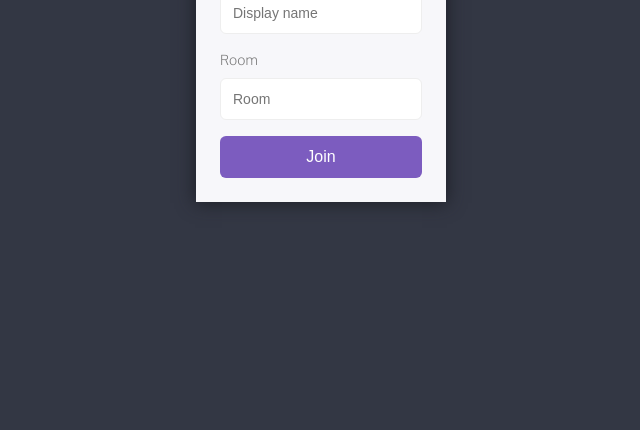
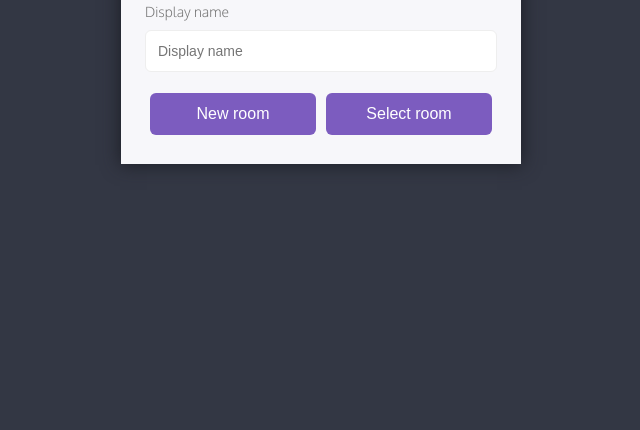
Before and after one commit to rosemdev/node-chat-app, a website: page public/index.html in a window 1280 px wide. Shown: the part 370-800 px from the top of the page, without its empty margins (319-959 px from the left). Drawn offline with nearby package versions, Linux system fonts and the light colour scheme; no server answers.

Commit message:
Added base structure to the join form and styles

```diff
--- a/public/css/styles.css
+++ b/public/css/styles.css
@@ -47,6 +47,7 @@
     font-size: 16px;
     border-radius: 6px;
     transition: background .3s ease;
+    margin: 5px;
 }
 
 button:hover {
@@ -73,16 +74,28 @@
     box-shadow: 0px 0px 17px 1px #1D1F26;
     background: #F7F7FA;
     padding: 24px;
-    width: 250px;
+    width: 400px;
 }
 
-.centered-form button {
-    width: 100%;
+.join-block button {
+    width: calc(100% - 10px);
 }
 
 .centered-form input {
     margin-bottom: 16px;
     width: 100%;
+}
+
+.new-room-block, .rooms-list-block, .join-block {
+    display: none;
+}
+
+.room-choice-block {
+    display: flex;
+}
+
+.room-choice-block button {
+    width: calc(50% - 10px);
 }
 
 /* Chat Page Layout */
--- a/public/index.html
+++ b/public/index.html
@@ -13,22 +13,33 @@
         <div class="centered-form__box">
             <h1>Join</h1>
             <form action="./chat.html">
-                <label for="username">Display name</label>
-                <input type="text" name="username" placeholder="Display name" required>
-                <label for="room">Room</label>
-                <input type="text" name="room" placeholder="Room" required>
-                <div id="rooms" class="rooms-list"></div>
-                <button>Join</button>
+                <div class="name-block">
+                    <label for="username">Display name</label>
+                    <input type="text" name="username" placeholder="Display name" required>
+                </div>
+                <div class="room-choice-block">
+                    <button>New room</button>
+                    <button>Select room</button>
+                </div>
+                <div class="new-room-block">
+                    <label for="room">Room</label>
+                    <input type="text" name="room" placeholder="Room" required>
+                </div>
+                <div id="rooms" class="rooms-list-block"></div>
+                <div class="join-block">
+                    <button>Join</button>
+                </div>
             </form>
         </div>
     </div>
      <!-- templates -->
     <script id="rooms-template" type="text/html">
-        <ul class='rooms'>
+        <select class='rooms'>
+            <option value="">Select room</option>
             {{#roomsList}}
-            <li>{{.}}</li>
+            <option>{{.}}</option>
             {{/roomsList}}
-        </ul>
+        </select>
     </script>
 
 
```
